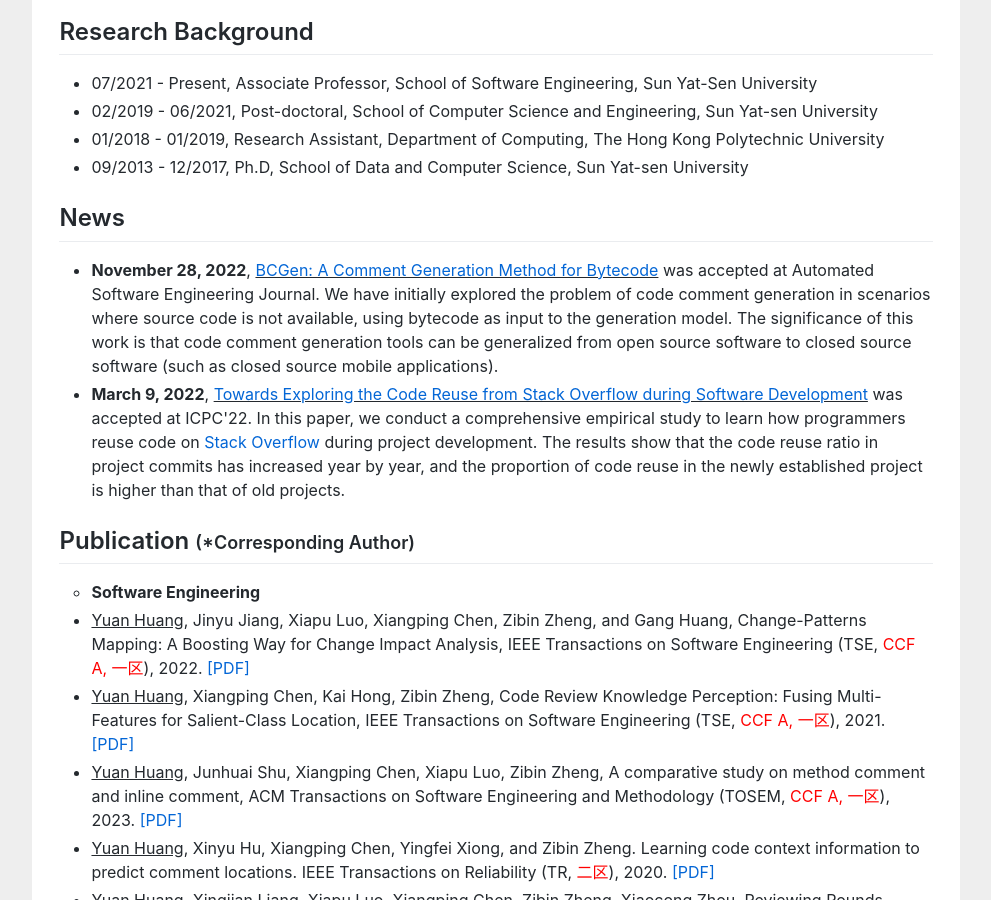
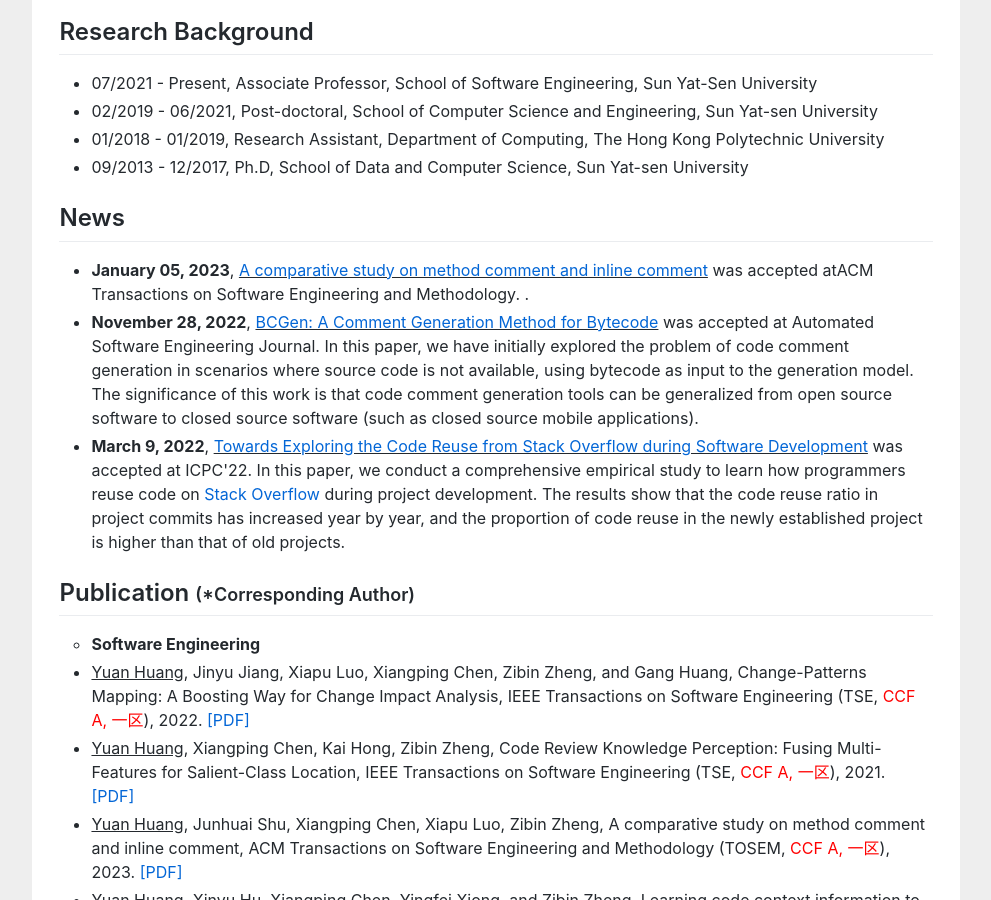
Before and after one commit to huangyuan-hy/huangyuan-hy.github.io, a Jekyll site: the page index.html, which Jekyll copies as it is, in a window 1280 px wide and 900 px high, scrolled down 617 px. Shown: the whole window, without its empty margins (144-1135 px from the left). Built offline with Jekyll 4.4.1, drawn with Linux system fonts in a browser that asks for light colours.

Commit message:
Update index.html

```diff
--- a/index.html
+++ b/index.html
@@ -81,7 +81,10 @@ gtag('config', 'UA-158965281-1');
 
 				<h2>News</h2>
 					<ul>
-						<li><b>November 28, 2022</b>,  <u><a href="https://link.springer.com/article/10.1007/s10515-022-00374-6">BCGen: A Comment Generation Method for Bytecode</a></u> was accepted at Automated Software Engineering Journal. We have initially
+						<li><b>January 05, 2023</b>,  <u><a href="https://dl.acm.org/doi/pdf/10.1145/3582570">A comparative study on method comment and inline comment</a></u> was accepted atACM Transactions on Software Engineering and Methodology. .</li>
+
+
+						<li><b>November 28, 2022</b>,  <u><a href="https://link.springer.com/article/10.1007/s10515-022-00374-6">BCGen: A Comment Generation Method for Bytecode</a></u> was accepted at Automated Software Engineering Journal. In this paper, we have initially
 							explored the problem of code comment generation in scenarios where source code is not available, using bytecode as input to the generation model. The significance of this work is that code comment generation tools can be
 							generalized from open source software to closed source software (such as closed source mobile applications).</li>
 
```
